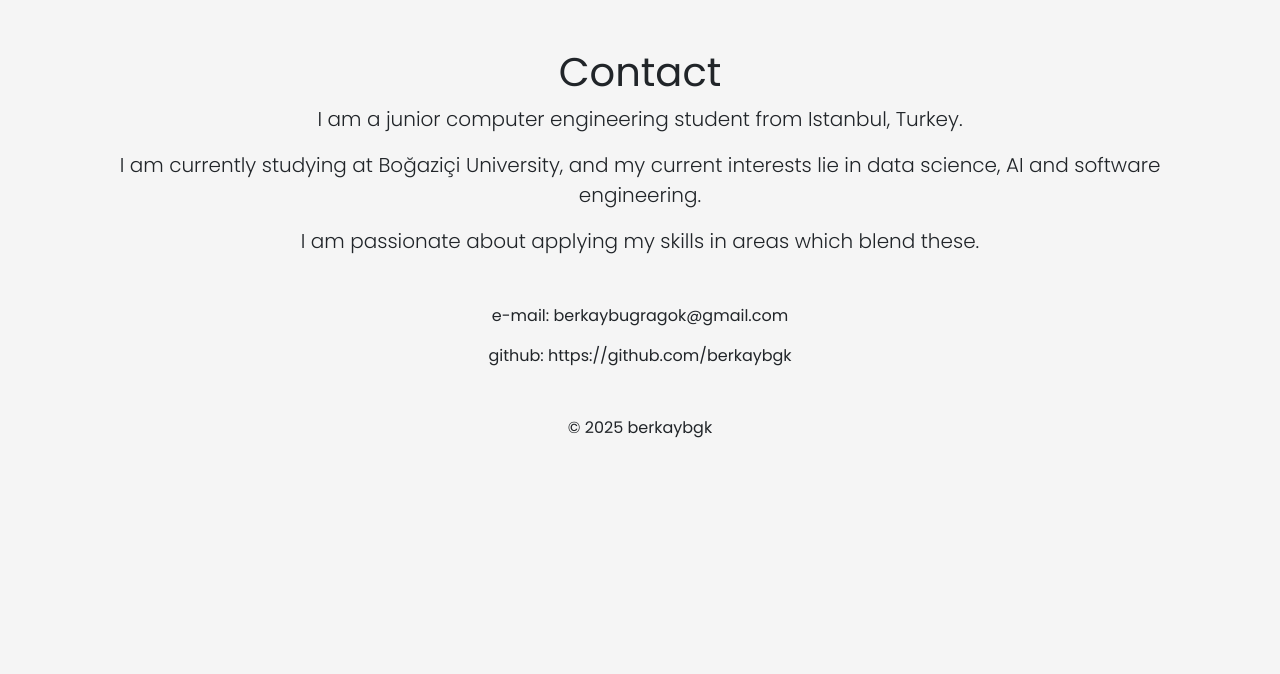
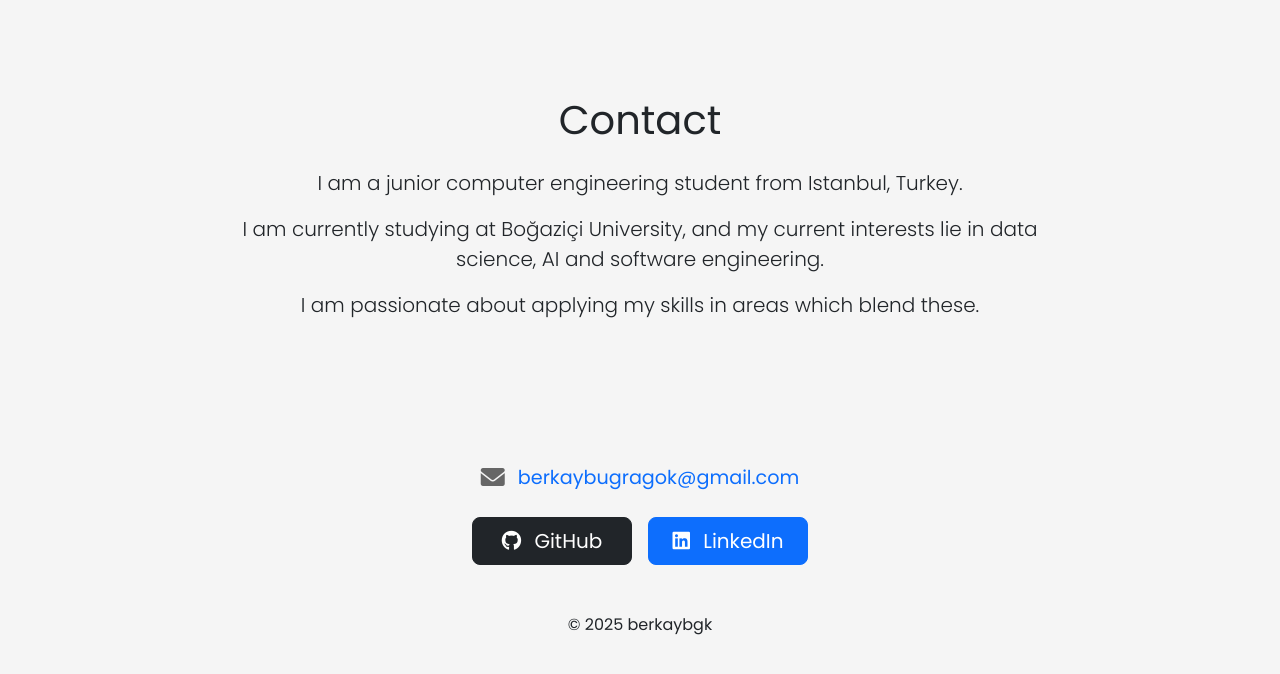
Before and after one commit to berkaybgk/portfolio, a Django app: page /contact/ in a window 1280 px wide. Shown: the part 56-730 px from the top of the page. Run offline with Django 5.2, Linux system fonts and the light colour scheme.

Commit message:
ssl added, contact page modified

```diff
--- a/portfolio/portfolio/settings.py
+++ b/portfolio/portfolio/settings.py
@@ -141,3 +141,9 @@ USE_TZ = True
 # https://docs.djangoproject.com/en/5.1/ref/settings/#default-auto-field
 
 DEFAULT_AUTO_FIELD = 'django.db.models.BigAutoField'
+
+# Security settings
+SECURE_PROXY_SSL_HEADER = ('HTTP_X_FORWARDED_PROTO', 'https')
+SECURE_SSL_REDIRECT = True
+SESSION_COOKIE_SECURE = True
+CSRF_COOKIE_SECURE = True
--- a/portfolio/website/templates/website/contact.html
+++ b/portfolio/website/templates/website/contact.html
@@ -3,21 +3,64 @@
 {% block title %}Contact - berkaybgk{% endblock %}
 
 {% block content %}
+<style>
+    .contact-btn {
+        min-width: 160px;
+        transition: transform 0.2s;
+    }
+
+    .contact-btn:hover {
+        transform: translateY(-3px);
+    }
+
+    .contact-item {
+        font-size: 1.2rem;
+        color: #666;
+    }
+
+    .lead-text {
+        max-width: 800px;
+        margin: 0 auto;
+    }
+</style>
+
+<!-- Add Font Awesome in the head section of your base template if not already present -->
+<link rel="stylesheet" href="https://cdnjs.cloudflare.com/ajax/libs/font-awesome/6.0.0/css/all.min.css">
+
 <div class="container">
-
     <!-- Profile Section -->
-    <section class="profile-section text-center">
-        <h1>Contact</h1>
-        <p class="lead">I am a junior computer engineering student from Istanbul, Turkey.</p>
-        <p class="lead">I am currently studying at Boğaziçi University, and my current interests lie in data science, AI and software engineering.</p>
-        <p class="lead">I am passionate about applying my skills in areas which blend these.</p>
+    <section class="profile-section text-center py-5">
+        <h1 class="mb-4">Contact</h1>
+        <div class="lead-text mb-5">
+            <p class="lead mb-3">I am a junior computer engineering student from Istanbul, Turkey.</p>
+            <p class="lead mb-3">I am currently studying at Boğaziçi University, and my current interests lie in data science, AI and software engineering.</p>
+            <p class="lead">I am passionate about applying my skills in areas which blend these.</p>
+        </div>
     </section>
 
     <!-- Information -->
     <section id="info" class="my-5 text-center">
-        <p>e-mail: berkaybugragok@gmail.com</p>
-        <p>github: https://github.com/berkaybgk</p>
+        <div class="contact-item mb-4">
+            <i class="fas fa-envelope fa-lg me-2"></i>
+            <a href="mailto:berkaybugragok@gmail.com" class="text-decoration-none">
+                berkaybugragok@gmail.com
+            </a>
+        </div>
+
+        <div class="d-flex justify-content-center gap-3">
+            <a href="https://github.com/berkaybgk" target="_blank"
+               class="btn btn-dark btn-lg contact-btn">
+                <i class="fab fa-github me-2"></i>
+                GitHub
+            </a>
+
+            <a href="https://www.linkedin.com/in/berkay-bugra-gok-755414219/"
+               target="_blank"
+               class="btn btn-primary btn-lg contact-btn">
+                <i class="fab fa-linkedin me-2"></i>
+                LinkedIn
+            </a>
+        </div>
     </section>
-
 </div>
 {% endblock %}
```
Also changed, not shown: README.md.
